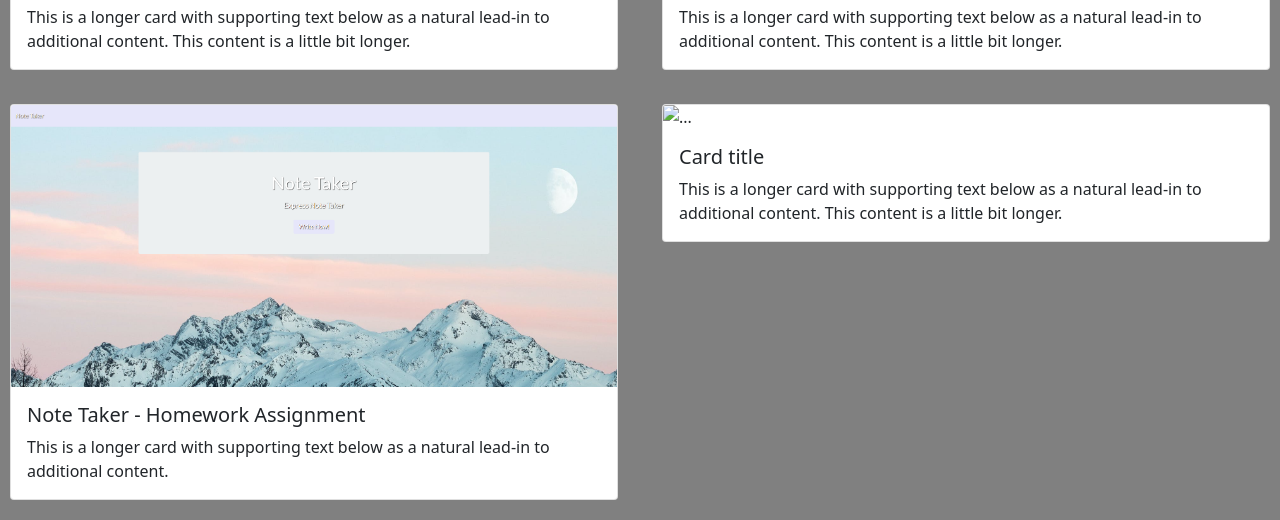
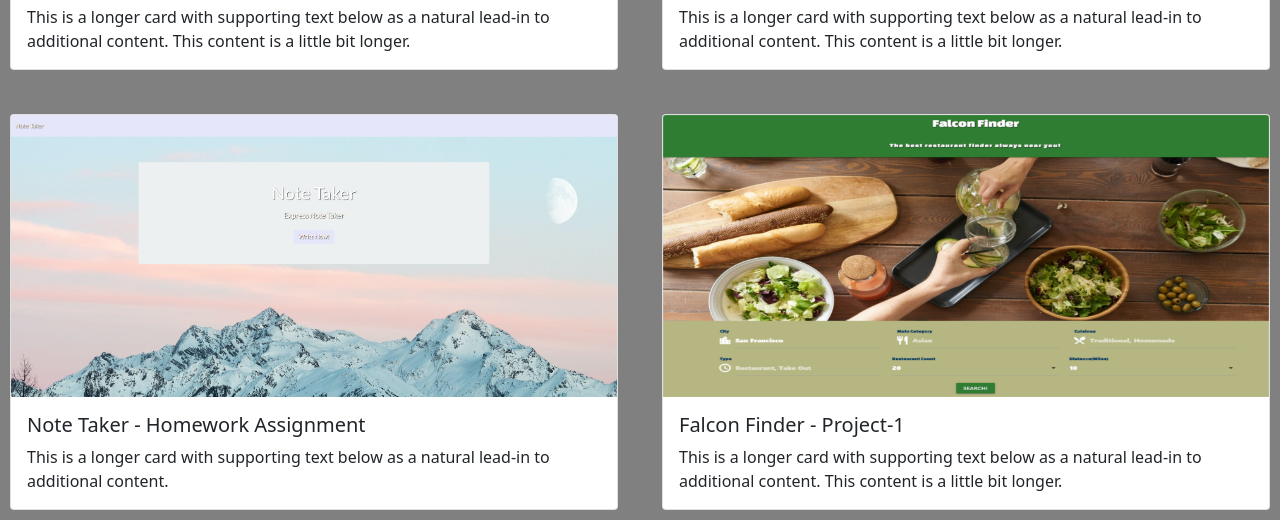
Before and after one commit to BreadBooks/BreadBooks, a website: page index.html in a window 1280 px wide. Shown: the part 1107-1627 px from the top of the page. Drawn offline with nearby package versions, Linux system fonts and the light colour scheme.

Commit message:
Third Card

```diff
--- a/assets/css/style.css
+++ b/assets/css/style.css
@@ -15,7 +15,5 @@ body {
 }
 
 .card {
-    margin-top: 10px;
-    margin-left: 10px;
-    margin-right: 10px;
+    margin: 10px;
 }
--- a/index.html
+++ b/index.html
@@ -63,9 +63,9 @@
     </div>
     <div class="col">
       <div class="card">
-        <img src="..." class="card-img-top" alt="...">
+        <img src="assets/images/FalconFinder.png" class="card-img-top" alt="...">
         <div class="card-body">
-          <h5 class="card-title">Card title</h5>
+          <h5 class="card-title">Falcon Finder - Project-1 </h5>
           <p class="card-text">This is a longer card with supporting text below as a natural lead-in to additional content. This content is a little bit longer.</p>
         </div>
       </div>
```
Also changed, not shown: assets/images/FalconFinder.png (added).
